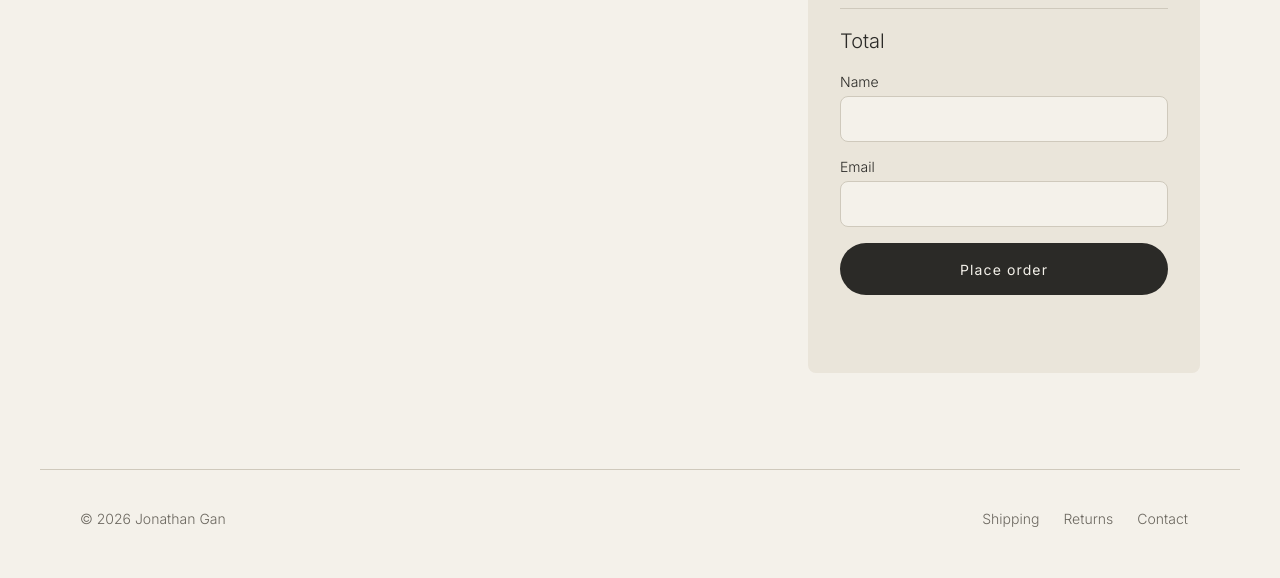
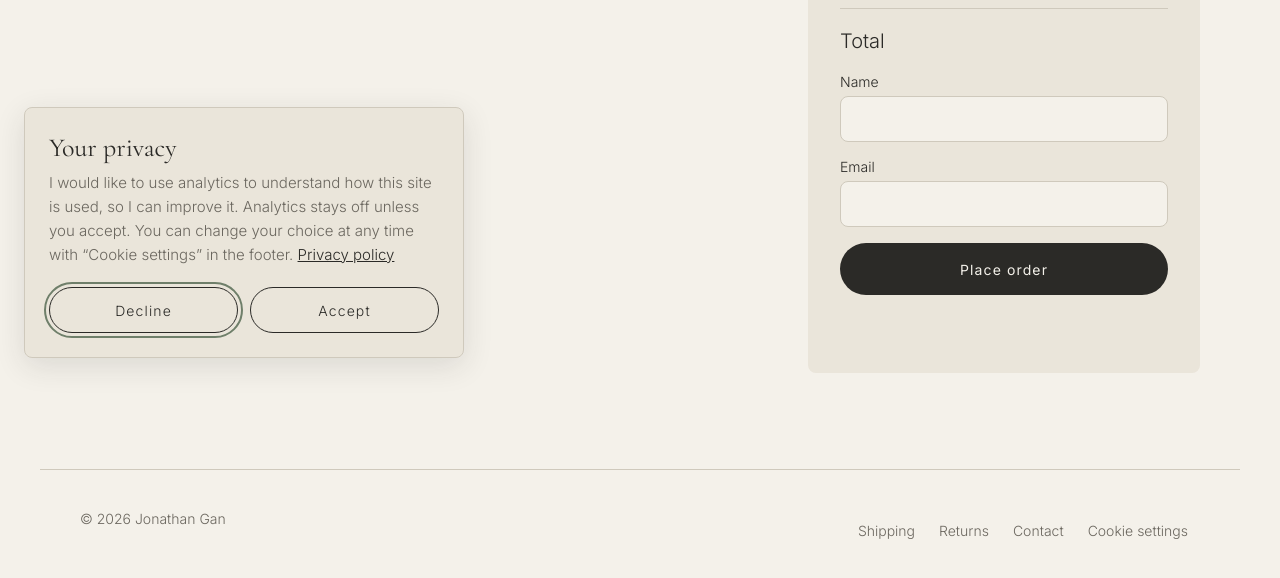
Before and after one commit to RealJonaGan/PersonalWebsite, a plain HTML site: page cart.html in a window 1280 px wide. Shown: the part 418-996 px from the top of the page. Drawn offline with nearby package versions, Linux system fonts and the light colour scheme; no server answers.

Commit message:
Add files via upload

```diff
--- a/cart.html
+++ b/cart.html
@@ -40,11 +40,12 @@
 </main>
 <footer class="wrap site-footer">
 <span>© <span data-year></span> <span data-site-name>[YOUR NAME]</span></span>
-<span><a href="#">Shipping</a><a href="#">Returns</a><a href="#">Contact</a></span>
+<span><a href="#">Shipping</a><a href="#">Returns</a><a href="#">Contact</a><button type="button" class="linkbtn" data-consent-open>Cookie settings</button></span>
 </footer>
 <script src="https://cdn.jsdelivr.net/npm/@supabase/supabase-js@2.112.4"></script>
 <script src="assets/config.js"></script>
 <script src="assets/app.js"></script>
+<script src="assets/consent.js"></script>
 <script>Shop.renderChrome("cart");Shop.initCart();</script>
 </body>
 </html>
```
